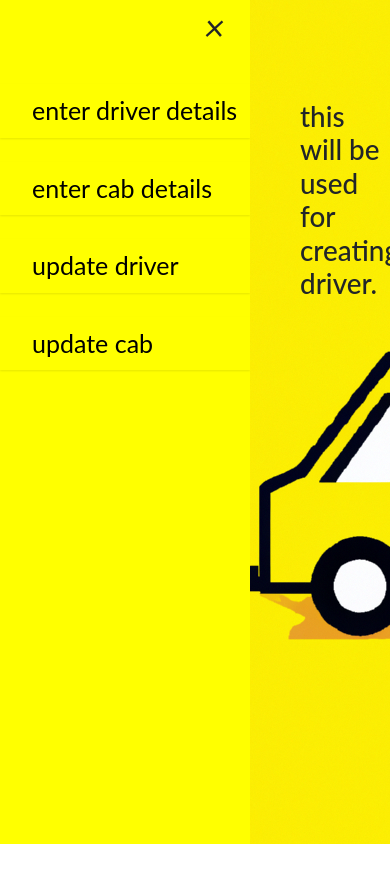
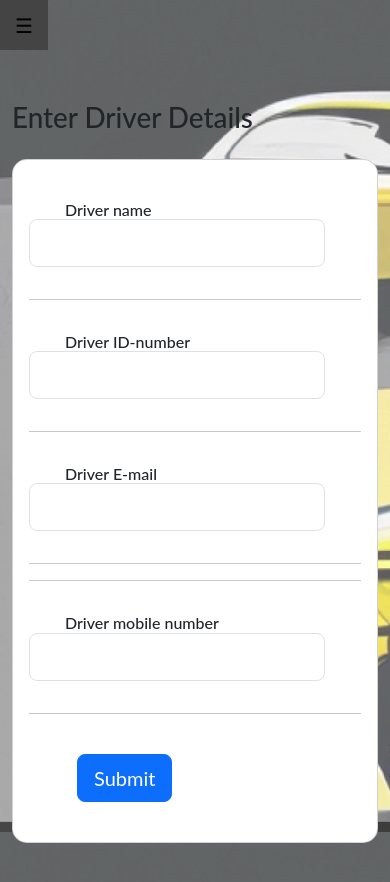
Before and after one commit to prathambhatia86/CabProject, a React (Create React App) app in the folder frontend/cabmanager/: page /homepage in a window 390 px wide. Shown: the top 882 px of the page. Before the commit the page ends 844 px from the top, so only its background shows below. Built offline with nearby package versions, Linux system fonts and the light colour scheme.

Commit message:
made the homepage screen responsive and made forms components

```diff
--- a/frontend/cabmanager/package.json
+++ b/frontend/cabmanager/package.json
@@ -3,6 +3,7 @@
   "version": "0.1.0",
   "private": true,
   "dependencies": {
+    "@mui/base": "^5.0.0-beta.4",
     "@testing-library/jest-dom": "^5.16.5",
     "@testing-library/react": "^13.4.0",
     "@testing-library/user-event": "^13.5.0",
--- a/frontend/cabmanager/src/App.js
+++ b/frontend/cabmanager/src/App.js
@@ -8,17 +8,18 @@
     element: <Home />,
   }, {
     path: "/homepage",
-    element: <AdminHomepage />,
+    element: <AdminHomepage  />,
   },
   {
     path: ""
   }
 ]);
 export default function App() {
+
   return (
     <div>
       <React.StrictMode>
-        <RouterProvider router={router} />
+        <RouterProvider router={router}  />
       </React.StrictMode>
     </div>
   )
--- a/frontend/cabmanager/src/components/adminHomepage.js
+++ b/frontend/cabmanager/src/components/adminHomepage.js
@@ -1,32 +1,38 @@
 import { useState } from "react";
-import styles from "../css/AdminHomepage.module.css"
+import styles from "../css/adminHomepage.module.css"
 import Cab from "./cab/Cab";
 import Driver from "./driver/Driver";
 import UpdateCab from "./updateCab/UpdateCab";
 import UpdateDriver from "./updateDriver/UpdateDriver";
-export default function AdminHomepage() {
-  const [navState, changeNavState] = useState(true);
+export default function AdminHomepage(props) {
+  const [navState, changeNavState] = useState(false);
   const [selectedState, changeSelectedState] = useState('1')
   const toggleNav = () => {
     changeNavState((prev) => {
+
       return (!prev);
     });
   }
   const driverDetails = () => {
     changeSelectedState('1');
+    changeNavState(false);
   }
   const cabDetails = () => {
     changeSelectedState('2');
+    changeNavState(false);
   }
   const driverChange = () => {
     changeSelectedState('3');
+    changeNavState(false);
   }
   const cabChange = () => {
     changeSelectedState('4');
+    changeNavState(false);
   }
+
   return (
     <div>
-      <div id="mySidebar" className={`${styles.sidebar}`} style={{ width: (navState === true ? '250px' : '0px') }}>
+      <div id="mySidebar" className={`${styles.sidebar}`} style={{ display: (navState === false ? 'none':'block') }}>
         <i className={`${styles.closebtn}`} onClick={toggleNav}>×</i>
         <br />
         <div onClick={driverDetails} >enter driver details</div>
@@ -38,9 +44,9 @@
         <div onClick={cabChange} >update cab</div>
       </div>
 
-      <div id="main" style={{ marginLeft: (navState === true ? '250px' : '0px') }}>
+
         <button id="togglesidebar" className={`${styles.openbtn}`} style={{ display: (navState === true ? 'none' : 'block') }} onClick={toggleNav} >☰</button>
-      </div>
+
       <Cab select={selectedState} />
       <Driver select={selectedState} />
       <UpdateCab select={selectedState} />
--- a/frontend/cabmanager/src/components/cab/Cab.js
+++ b/frontend/cabmanager/src/components/cab/Cab.js
@@ -4,9 +4,75 @@
         return('');
     return (
 
-        <div style={{marginLeft:'300px',marginTop:'100px'}
-        }>
-       <h1> this will be used for creating cab.</h1>
+        <section className="vh-100" >
+        <div className="container h-100">
+          <div className="row d-flex justify-content-center align-items-center h-100">
+            <div className="col-xl-9">
+
+              <h1 className="text-yellow mb-4">Enter Cab Details</h1>
+
+              <div className="card" style={{borderRadius: '15px'}}>
+                <div className="card-body">
+
+                  <div className="row align-items-center pt-4 pb-3">
+                    <div className="col-md-3 ps-5">
+
+                      <h6 className="mb-0">Cab registration number</h6>
+
+                    </div>
+                    <div className="col-md-9 pe-5">
+
+                      <input type="text" className="form-control form-control-lg" />
+
+                    </div>
+                  </div>
+
+                  <hr className="mx-n3" />
+
+                  <div className="row align-items-center py-3">
+                    <div className="col-md-3 ps-5">
+
+                      <h6 className="mb-0">Cab model</h6>
+
+                    </div>
+                    <div className="col-md-9 pe-5">
+
+                    <input type="text" className="form-control form-control-lg" />
+
+                    </div>
+                  </div>
+
+                  <hr className="mx-n3" />
+
+                  <div className="row align-items-center py-3">
+                    <div className="col-md-3 ps-5">
+
+                      <h6 className="mb-0">Cab colour</h6>
+
+                    </div>
+                    <div className="col-md-9 pe-5">
+
+                    <input type="text" className="form-control form-control-lg" />
+
+                    </div>
+                  </div>
+
+                  <hr className="mx-n3" />
+
+
+                  <hr className="mx-n3" />
+
+                  <div className="px-5 py-4">
+                    <button type="submit" className="btn btn-primary btn-lg">Submit</button>
+                  </div>
+
+                </div>
+              </div>
+
+            </div>
+          </div>
         </div>
+      </section>
+
     )
 }
--- a/frontend/cabmanager/src/components/driver/Driver.js
+++ b/frontend/cabmanager/src/components/driver/Driver.js
@@ -4,9 +4,88 @@
         return('');
         return (
 
-            <div style={{marginLeft:'300px',marginTop:'100px'}
-            }>
-           <h1> this will be used for creating driver.</h1>
+            <section className="vh-100">
+            <div className="container h-100">
+              <div className="row d-flex justify-content-center align-items-center h-100">
+                <div className="col-xl-9">
+
+                  <h1 className="text-yellow mb-4">Enter Driver Details</h1>
+
+                  <div className="card" style={{borderRadius: '15px'}}>
+                    <div className="card-body">
+
+                      <div className="row align-items-center pt-4 pb-3">
+                        <div className="col-md-3 ps-5">
+
+                          <h6 className="mb-0">Driver name</h6>
+
+                        </div>
+                        <div className="col-md-9 pe-5">
+
+                          <input type="text" className="form-control form-control-lg" />
+
+                        </div>
+                      </div>
+
+                      <hr className="mx-n3" />
+
+                      <div className="row align-items-center py-3">
+                        <div className="col-md-3 ps-5">
+
+                          <h6 className="mb-0">Driver ID-number</h6>
+
+                        </div>
+                        <div className="col-md-9 pe-5">
+
+                        <input type="text" className="form-control form-control-lg" />
+
+                        </div>
+                      </div>
+
+                      <hr className="mx-n3" />
+
+                      <div className="row align-items-center py-3">
+                        <div className="col-md-3 ps-5">
+
+                          <h6 className="mb-0">Driver E-mail</h6>
+
+                        </div>
+                        <div className="col-md-9 pe-5">
+
+                        <input type="email" className="form-control form-control-lg" />
+
+                        </div>
+                      </div>
+
+                      <hr className="mx-n3" />
+
+                      <hr className="mx-n3" />
+
+          <div className="row align-items-center py-3">
+            <div className="col-md-3 ps-5">
+
+              <h6 className="mb-0">Driver mobile number</h6>
+
             </div>
+            <div className="col-md-9 pe-5">
+
+            <input type="text" className="form-control form-control-lg" />
+
+            </div>
+          </div>
+
+                      <hr className="mx-n3" />
+
+                      <div className="px-5 py-4">
+                        <button type="submit" className="btn btn-primary btn-lg">Submit</button>
+                      </div>
+
+                    </div>
+                  </div>
+
+                </div>
+              </div>
+            </div>
+          </section>
         )
 }
--- a/frontend/cabmanager/src/css/adminHomepage.module.css
+++ b/frontend/cabmanager/src/css/adminHomepage.module.css
@@ -6,15 +6,17 @@
 
 .sidebar {
   height: 100%;
-  width: 0;
+  width: 250px;
   position: fixed;
   z-index: 1;
   top: 0;
   left: 0;
   background-color: yellow;
+  opacity: 0.9;
   overflow-x: hidden;
   transition: 0.5s;
   padding-top: 60px;
+  display: block;
 }
 
 .sidebar div {
@@ -39,6 +41,7 @@
   font-size: 36px;
   margin-left: 50px;
   cursor: pointer;
+
 }
 
 .openbtn {
@@ -60,9 +63,12 @@
 }
 
 /* On smaller screens, where height is less than 450px, change the style of the sidenav (less padding and a smaller font size) */
-@media screen and (max-height: 450px) {
+@media screen and  (max-width:1250px) {
   .sidebar {
-    padding-top: 15px;
+
+  width: 100%;
+    text-align: center;
+    display: block;
   }
 
   .sidebar button {
```
Also changed, not shown: frontend/cabmanager/public/cab_pic_ai.png, 1 other file (tests, documents, lock files or other folders).
